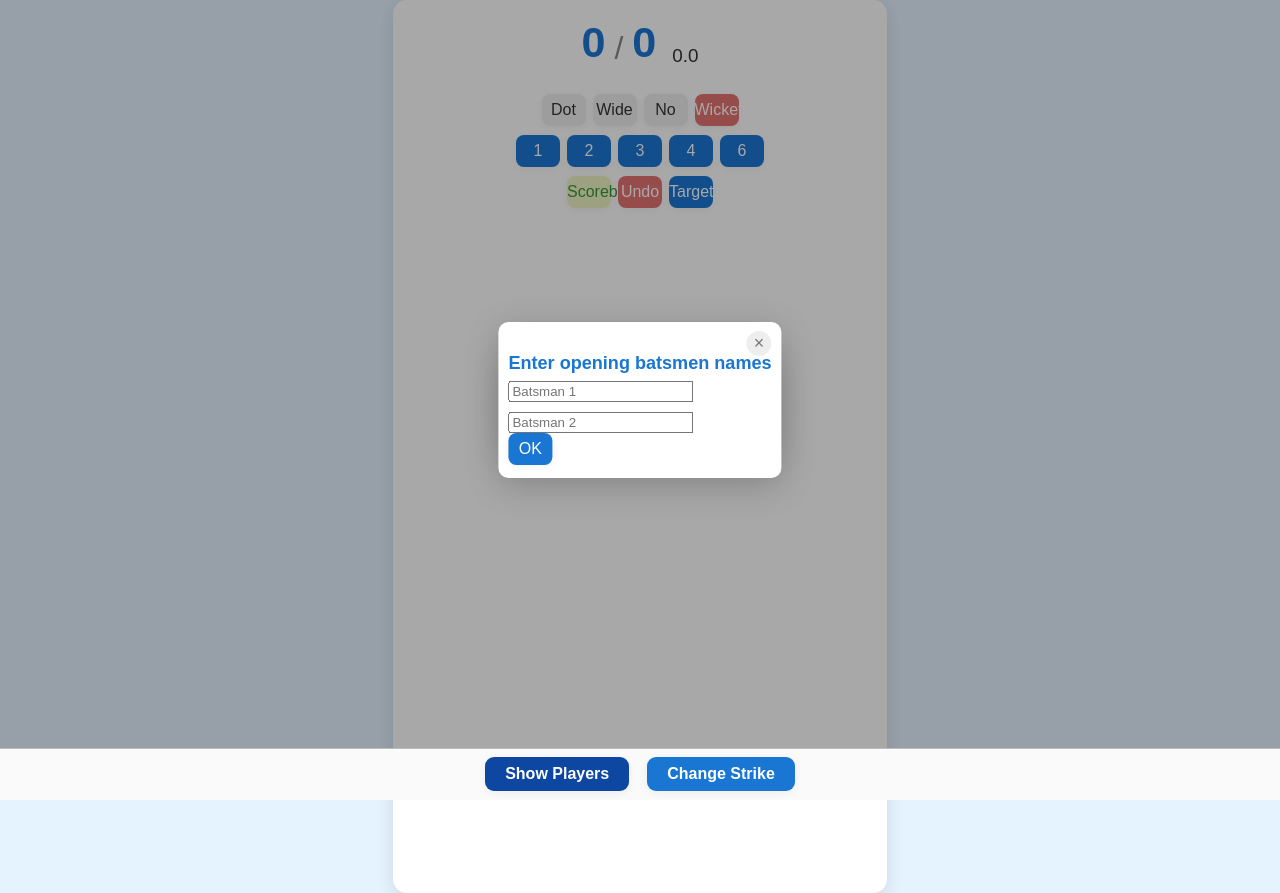
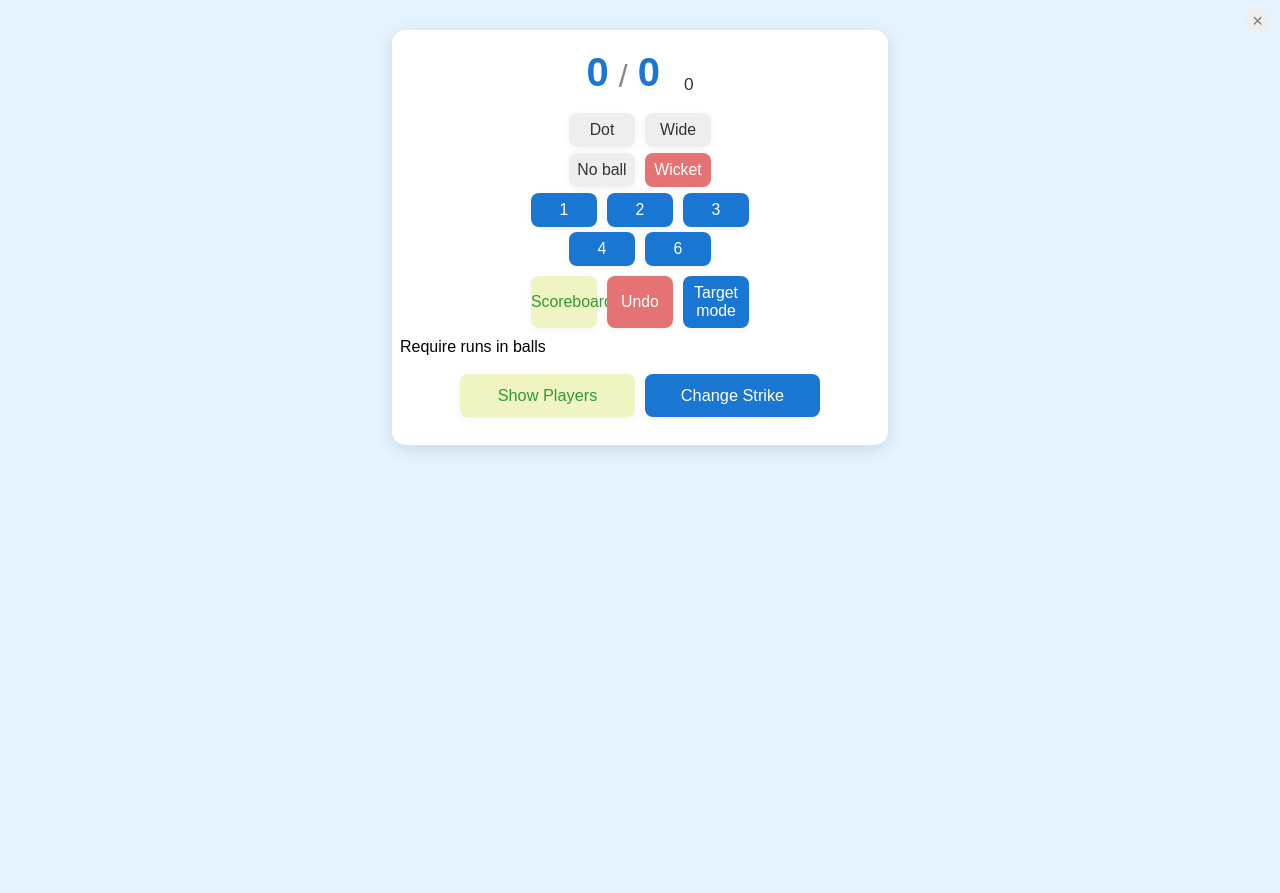
Before and after one commit to LupinGreat/cricket, a plain HTML site: page index.html in a window 1280 px wide. Both pictures are taken after a click on the button "Show Players". After the commit the page ends 800 px from the top, so only its background shows below. Drawn offline with Linux system fonts and the light colour scheme.

Commit message:
index.html

```diff
--- a/index.html
+++ b/index.html
@@ -1,4 +1,3 @@
-
 <!DOCTYPE html>
 <html lang="en">
 <head>
@@ -6,119 +5,67 @@
   <title>Cricket Run Counter</title>
   <meta name="viewport" content="width=device-width, initial-scale=1">
   <style>
-    html, body { height: 100%; margin: 0; padding: 0; }
-    body { background: #e5f3ff; font-family: Arial, sans-serif; margin: 0; padding: 0; min-height: 100vh;}
-    .container {
-      max-width: 480px;
-      min-height: 100vh;
-      margin: 0 auto;
-      background: #fff;
-      border-radius: 14px;
-      box-shadow: 0 4px 18px rgba(0,0,0,0.11);
-      padding: 18px 7px 75px 7px;
-      position: relative;
-      display: flex;
-      flex-direction: column;
-      justify-content: flex-start;
-    }
-    .scoreboard { display: flex; align-items: flex-end; justify-content: center; gap: 9px; font-size: 2.1rem; margin-bottom: 2px; }
-    .score { font-size: 2.7rem; font-weight: bold; color: #1976d2; }
+    body { background: #e5f3ff; font-family: Arial, sans-serif; margin: 0; padding: 0; }
+    .container { max-width: 480px; margin: 30px auto 0 auto; background: #fff; border-radius: 14px; box-shadow: 0 4px 18px rgba(0,0,0,0.11); padding: 20px 8px 28px 8px; }
+    .scoreboard { display: flex; align-items: flex-end; justify-content: center; gap: 10px; font-size: 2.2rem; margin-bottom: 10px; }
+    .score { font-size: 2.5rem; font-weight: bold; color: #1976d2; }
     .divider { font-size: 2.0rem; color: #888; }
-    .overs { font-size: 1.18rem; margin-left: 7px; color: #333; }
-    .batsmen-row { margin: 10px 0 6px 0; display: flex; flex-direction: row; justify-content: space-between; gap: 8px; }
-    .batsman-box { background: #e3f2fd; padding: 7px 7px 5px 8px; border-radius: 6px; min-width: 44%; flex:1; position: relative; display: flex; flex-direction: column; align-items: flex-start; }
-    .batsman-name { font-weight: bold; color: #1565c0; font-size: 1.08rem; margin-bottom: 1px; }
-    .batsman-score { color: #1565c0; font-size: 0.99rem; margin-bottom: 0px; }
+    .overs { font-size: 1.08rem; margin-left: 14px; color: #333; }
+    .batsmen-row { margin: 10px 0 5px 0; display: flex; flex-direction: row; justify-content: space-between; gap: 12px; }
+    .batsman-box { background: #e3f2fd; padding: 7px 7px 4px 7px; border-radius: 6px; min-width: 40%; position: relative; display: flex; flex-direction: column; align-items: flex-start; }
+    .batsman-name { font-weight: bold; color: #1565c0; font-size: 1.06rem; margin-bottom: 2px; }
+    .batsman-score { color: #1565c0; font-size: 0.98rem; margin-bottom: 1px; }
     .batsman-status { font-size: 0.93rem; color: #e57373; }
-    .declare-btn { margin-top: 3px; padding: 4px 8px; font-size: 0.90rem; border-radius: 8px; background: #ffecb3; border: none; color: #e65100; cursor: pointer;}
+    .declare-btn { margin-top: 3px; padding: 3px 10px; font-size: 0.93rem; border-radius: 8px; background: #ffecb3; border: none; color: #e65100; cursor: pointer;}
     .declare-btn:disabled { opacity: 0.6; cursor: not-allowed; }
-    /* Buttons */
-    .action-buttons { display: flex; flex-direction: column; align-items: center; justify-content: center; gap: 6px; margin-top: 9px; margin-bottom: 2px; }
-    .btn-row { display: flex; flex-direction: row; gap: 7px; justify-content: center; margin-bottom: 3px;}
-    .my-btn {
-      padding: 7px 0;
-      width: 44px;
-      min-width: 37px;
-      font-size: 1rem;
-      border: none;
-      border-radius: 8px;
-      background: #1976d2;
-      color: white;
-      cursor: pointer;
-      font-weight: 500;
-      transition: background 0.18s;
-      box-shadow: 0 2px 8px rgba(0,0,0,0.05);
-    }
+
+    /* Scoring Buttons Layout */
+    .action-buttons { margin-top: 8px; margin-bottom: 8px; display: flex; flex-direction: column; gap: 4px; }
+    .btn-row { display: flex; gap: 6px; margin-bottom: 2px; justify-content: center;}
+    .my-btn { padding: 8px 0; width: 66px; font-size: 0.99rem; border: none; border-radius: 8px; background: #1976d2; color: white; cursor: pointer; margin: 0 2px; font-weight: 500; transition: background 0.18s; box-shadow: 0 2px 8px rgba(0,0,0,0.05);}
+    .my-btn:active, .my-btn:hover { background: #0d47a1; }
     .my-btn.secondary { background: #f0f4c3; color: #393; }
     .my-btn.danger { background: #e57373; color: #fff; }
     .my-btn.grey { background: #eee; color: #333; }
-    .my-btn:focus, .my-btn:hover { background: #0d47a1; }
-    /* Scoreboard and modals */
-    .alert { background: #e3f2fd; color: #1565c0; padding: 6px 8px; border-radius: 6px; text-align: center; margin: 8px 0; display: none; }
-    /* Modal styles */
-    .modal-backdrop { position: fixed; top: 0; left: 0; right: 0; bottom: 0; background: rgba(0,0,0,0.34); z-index: 10; display: none;}
-    .modal { position: fixed; left: 50%; top: 50%; transform: translate(-50%, -50%); background: #fff; border-radius: 10px; box-shadow: 0 8px 36px rgba(0,0,0,0.19); padding: 16px 10px 13px 10px; z-index: 20; min-width: 250px; max-width: 99vw; display: none; min-height: 50px;}
-    .modal h2 { font-size: 1.13rem; margin-bottom: 7px; color: #1976d2; }
-    .close-modal { position: absolute; right: 10px; top: 9px; background: #eee; border: none; border-radius: 50%; width: 25px; height: 25px; font-size: 1.12rem; color: #777; cursor: pointer; transition: background 0.2s;}
-    .close-modal:hover { background: #ffcdd2; color: #d32f2f; }
-    .controls { display: flex; justify-content: space-between; margin: 8px 0 11px 0; gap: 8px; }
-    .controls label { font-size: 1.02rem; flex: 0 0 44%; align-self: center; }
-    .controls input[type="text"], .controls input[type="number"] { width: 75px; padding: 6px 7px; border: 1.6px solid #bdbdbd; border-radius: 6px; font-size: 1.10rem; text-align: left; }
-    /* Player Score Modal (horizontal) */
-    #player-score-table-div {
-      display: flex;
-      flex-direction: row;
-      gap: 8px;
-      flex-wrap: wrap;
-      justify-content: flex-start;
-    }
-    .pscorecard {
-      background: #e3f2fd;
-      border-radius: 7px;
-      padding: 7px 12px 4px 11px;
-      margin-bottom: 3px;
-      min-width: 96px;
+    .my-btn:disabled { opacity: 0.6; cursor: not-allowed; }
+
+    /* Custom run buttons arrangement: 1 2 3 / 4 6 */
+    #run-btns-wrapper {
       display: flex;
       flex-direction: column;
-      align-items: flex-start;
-      font-size: 1rem;
-      box-shadow: 0 1px 4px rgba(0,0,0,0.04);
+      align-items: center;
+      gap: 3px;
+      margin-bottom: 6px;
     }
-    .pscorecard .name { font-weight: bold; color: #1976d2; }
-    .pscorecard .score { color: #333; }
-    .pscorecard .status { color: #e57373; font-size: 0.92em;}
-    /* Sticky footer for bottom buttons */
-    .footer-bar {
-      position: fixed;
-      left: 0; right: 0; bottom: 0;
-      z-index: 100;
-      background: #fafafa;
-      border-top: 1.7px solid #bdbdbd;
+    .run-btn-row1, .run-btn-row2 {
       display: flex;
       justify-content: center;
-      gap: 18px;
-      padding: 8px 0 9px 0;
+      gap: 6px;
     }
-    .footer-btn {
-      font-size: 1rem;
-      font-weight: 600;
-      padding: 8px 20px;
-      border-radius: 9px;
-      border: none;
-      background: #1976d2;
-      color: #fff;
-      box-shadow: 0 2px 8px rgba(0,0,0,0.06);
-      cursor: pointer;
-      transition: background 0.17s;
+    .run-btn-row2 {
+      margin-top: 2px;
     }
-    .footer-btn:focus, .footer-btn:hover { background: #0d47a1; }
-    @media (max-width: 520px) {
-      .container { padding-bottom: 88px; }
-      .my-btn { width: 37vw; min-width: 30px; padding: 6px 0; font-size: 0.97rem;}
-      .batsmen-row { gap: 4vw;}
-      .pscorecard { min-width: 39vw; font-size: 0.97rem;}
-      .scoreboard { font-size: 1.0rem;}
-      .overs { font-size: 1.0rem;}
+
+    .bottom-actions { display: flex; gap: 6px; margin-top: 18px; justify-content: center;}
+    .bottom-btn { width: 42vw; min-width: 110px; max-width: 175px; font-size: 1.02rem; padding: 12px 0; }
+    .reset-btn { background: #ffecb3; color: #e65100; border: none; padding: 12px 0; border-radius: 8px; width: 140px; font-size: 1.06rem; font-weight: bold; cursor: pointer;}
+
+    /* Modal styles etc, same as before... */
+    .modal-backdrop { position: fixed; top: 0; left: 0; right: 0; bottom: 0; background: rgba(0,0,0,0.34); z-index: 10; display: none;}
+    .modal { position: fixed; left: 50%; top: 50%; transform: translate(-50%, -50%); background: #fff; border-radius: 10px; box-shadow: 0 8px 36px rgba(0,0,0,0.19); padding: 22px 12px 18px 12px; z-index: 20; min-width: 260px; max-width: 96vw; display: none; min-height: 80px;}
+    .modal h2 { font-size: 1.18rem; margin-bottom: 8px; color: #1976d2; }
+    .close-modal { position: absolute; right: 10px; top: 8px; background: #eee; border: none; border-radius: 50%; width: 25px; height: 25px; font-size: 1.15rem; color: #777; cursor: pointer; transition: background 0.2s;}
+    .close-modal:hover { background: #ffcdd2; color: #d32f2f; }
+    .controls { display: flex; justify-content: space-between; margin: 10px 0 12px 0; gap: 10px; }
+    .controls label { font-size: 1.01rem; flex: 0 0 42%; align-self: center; }
+    .controls input[type="text"], .controls input[type="number"] { width: 90px; padding: 9px 8px; border: 1.3px solid #bdbdbd; border-radius: 6px; font-size: 1.08rem; text-align: left; }
+
+    @media (max-width: 600px) {
+      .container { max-width: 99vw; padding: 6vw 1vw 15vw 1vw; }
+      .my-btn { width: 18vw; min-width: 46px; max-width: 70px; font-size: 1.01rem; padding: 8px 0;}
+      .bottom-btn { width: 40vw; min-width: 105px;}
+      .scoreboard { font-size: 1.4rem;}
+      .batsman-box { min-width: 90%;}
     }
   </style>
 </head>
@@ -135,21 +82,27 @@
       <div class="btn-row">
         <button class="my-btn grey" id="run_dot">Dot</button>
         <button class="my-btn grey" id="run_wide">Wide</button>
-        <button class="my-btn grey" id="run_no_ball">No</button>
+      </div>
+      <div class="btn-row">
+        <button class="my-btn grey" id="run_no_ball">No ball</button>
         <button class="my-btn danger" id="run_W">Wicket</button>
       </div>
-      <div class="btn-row">
+      <!-- Custom wrapper for 1,2,3 / 4,6 arrangement -->
+      <div id="run-btns-wrapper">
+        <div class="run-btn-row1">
           <button class="my-btn" id="run_1">1</button>
           <button class="my-btn" id="run_2">2</button>
           <button class="my-btn" id="run_3">3</button>
+        </div>
+        <div class="run-btn-row2">
           <button class="my-btn" id="run_4">4</button>
           <button class="my-btn" id="run_6">6</button>
+        </div>
       </div>
       <div class="btn-row">
         <button class="my-btn secondary" id="scoreboard-btn">Scoreboard</button>
         <button class="my-btn danger" id="undo-btn">Undo</button>
-        <button class="my-btn" id="targetModeButton">Target</button>
-        <button class="my-btn" id="reset-btn" style="display:none;">New</button>
+        <button class="my-btn" id="targetModeButton">Target mode</button>
       </div>
     </div>
     <div class="alert" id="targetBoard">
@@ -157,47 +110,15 @@
       runs in <span id="targetOversLeft" style="font-weight: bold;"></span> balls
       <button type="button" class="close-modal" style="float:right;margin-left:10px;" onclick="closeTargetAlert()">&times;</button>
     </div>
+    <!-- BOTTOM BUTTONS -->
+    <div class="bottom-actions">
+      <button class="my-btn bottom-btn secondary" id="player-score-btn">Show Players</button>
+      <button class="my-btn bottom-btn" id="strike-change-btn">Change Strike</button>
     </div>
-  <!-- Sticky bottom bar for Show Players and Change Strike -->
-  <div class="footer-bar">
-    <button class="footer-btn" id="player-score-btn">Show Players</button>
-    <button class="footer-btn" id="strike-change-btn">Change Strike</button>
+    <button class="reset-btn" id="reset-btn" style="display:none; margin:auto; margin-top:15px;">Start New Score</button>
   </div>
-  <!-- Modals -->
-  <div class="modal-backdrop" id="modal-backdrop"></div>
-  <div class="modal" id="scoreboard-modal">
-    <button class="close-modal" onclick="closeModal()">&times;</button>
-    <h2>Scoreboard</h2>
-    <div id="scoreboard-horizontal"></div>
-  </div>
-  <div class="modal" id="player-score-modal">
-    <button class="close-modal" onclick="hideModal('player-score-modal')">&times;</button>
-    <h2>Player Scores</h2>
-    <div id="player-score-table-div"></div>
-  </div>
-  <div class="modal" id="target-modal">
-    <button class="close-modal" onclick="closeTargetModal()">&times;</button>
-    <h2>Enter Target</h2>
-    <form onsubmit="setTarget();return false;">
-      <div class="controls">
-        <label for="targetRuns">Target Runs</label>
-        <input type="text" id="targetRuns" placeholder="100">
-      </div>
-      <div class="controls">
-        <label for="targetOvers">Overs</label>
-        <input type="text" id="targetOvers" placeholder="10">
-      </div>
-      <button class="my-btn" type="submit">Set Target</button>
-    </form>
-  </div>
-  <div class="modal" id="batsman-modal">
-    <button class="close-modal" onclick="closeBatsmanModal()">&times;</button>
-    <h2 id="batsman-modal-title"></h2>
-    <form id="batsman-modal-form" onsubmit="return false;">
-      <div id="batsman-modal-inputs"></div>
-      <button class="my-btn" type="submit" id="batsman-modal-submit">OK</button>
-    </form>
-  </div>
+  <!-- ...MODALS... (unchanged, as in your script) -->
+
   <script>
     // --- State ---
     let run = 0, wickets = 0, balls = 0, over = 0;
@@ -329,6 +250,7 @@
         nextBall(0, false, "Dot");
       }
       else if (type === "wide" || type === "no_ball") {
+        // 1 run for wide/no ball, plus bat runs if any
         let extraType = (type === "wide") ? "Wide" : "No";
         run += 1;
         let extraRuns = prompt("Enter runs scored by batsmen on this " + extraType + " (leave blank for 0):", "0");
@@ -387,7 +309,6 @@
       scoringStarted = prev.scoringStarted;
       updateDisplay();
     }
-    // Button bindings
     document.getElementById('run_dot').onclick = () => addScore("dot");
     document.getElementById('run_wide').onclick = () => addScore("wide");
     document.getElementById('run_no_ball').onclick = () => addScore("no_ball");
@@ -398,14 +319,15 @@
     document.getElementById('run_6').onclick = () => addScore("run",6);
     document.getElementById('run_W').onclick = () => addScore("wicket");
     document.getElementById('undo-btn').onclick = () => undo();
-    // STRIKE CHANGE BUTTON (in sticky footer)
+
+    // STRIKE CHANGE BUTTON
     document.getElementById('strike-change-btn').onclick = function() {
       if(confirm("Are you sure to change strike?")) {
         onCrease = [onCrease[1], onCrease[0]];
         updateDisplay();
       }
     };
-    // Scoreboard Modal
+
     document.getElementById('scoreboard-btn').onclick = function() { openModal(); };
     function openModal() {
       let div = document.getElementById('scoreboard-horizontal');
@@ -422,27 +344,34 @@
       showModal('scoreboard-modal');
     }
     function closeModal() { hideModal('scoreboard-modal'); }
-    // Player Score Modal (horizontal cards)
+
+    // -- Player Scores Modal as horizontal "side-by-side" --
     document.getElementById('player-score-btn').onclick = function() {
       let div = document.getElementById('player-score-table-div');
-      let outMark = b => b.out ? "Out" : (b.declared ? "Declared" : "Not out");
-      let rows = batsmen.map(b=>
-        `<div class="pscorecard">
-          <span class="name">${b.name}</span>
-          <span class="score">Runs: ${b.runs} | Balls: ${b.balls}</span>
-          <span class="status">${outMark(b)}</span>
-        </div>`
-      ).join('');
-      div.innerHTML = rows || "<i>No player records.</i>";
+      if(batsmen.length === 0) {
+        div.innerHTML = "<div style='color:#e57373'>No player data yet.</div>";
+        showModal('player-score-modal'); return;
+      }
+      let header = batsmen.map(b=>`<th>${b.name}</th>`).join('');
+      let runs = batsmen.map(b=>`<td>${b.runs}</td>`).join('');
+      let balls_ = batsmen.map(b=>`<td>${b.balls}</td>`).join('');
+      let status = batsmen.map(b=>`<td>${b.out ? "Out" : (b.declared ? "Declared" : "Not out")}</td>`).join('');
+      div.innerHTML = `
+        <table id="player-score-table">
+          <tr>${header}</tr>
+          <tr>${runs}</tr>
+          <tr>${balls_}</tr>
+          <tr>${status}</tr>
+        </table>`;
       showModal('player-score-modal');
     };
-    // Modal logic
+
     function showModal(id) { document.getElementById('modal-backdrop').style.display = 'block'; document.getElementById(id).style.display = 'block'; }
     function hideModal(id) { document.getElementById('modal-backdrop').style.display = 'none'; document.getElementById(id).style.display = 'none'; }
     document.getElementById('modal-backdrop').onclick = function() {
       hideModal('scoreboard-modal'); hideModal('target-modal'); hideModal('batsman-modal'); hideModal('player-score-modal');
     };
-    // Target Mode
+
     document.getElementById('targetModeButton').onclick = function() {
       document.getElementById('targetRuns').value = targetRuns || 100;
       document.getElementById('targetOvers').value = (targetBalls ? (targetBalls/6) : 10);
@@ -465,10 +394,11 @@
       document.getElementById('targetOversLeft').textContent = ballsLeft;
       saveState();
     }
+
     document.getElementById('reset-btn').onclick = function() {
       if(confirm("Do you want to count a new score?")) resetState();
     };
-    // On load
+
     loadState(); updateDisplay();
     if(onCrease[0]==null||onCrease[1]==null) setTimeout(()=>showBatsmanModal("openers", setOpeners), 200);
   </script>
```
Lines whose indentation alone changed are shown as unchanged.
